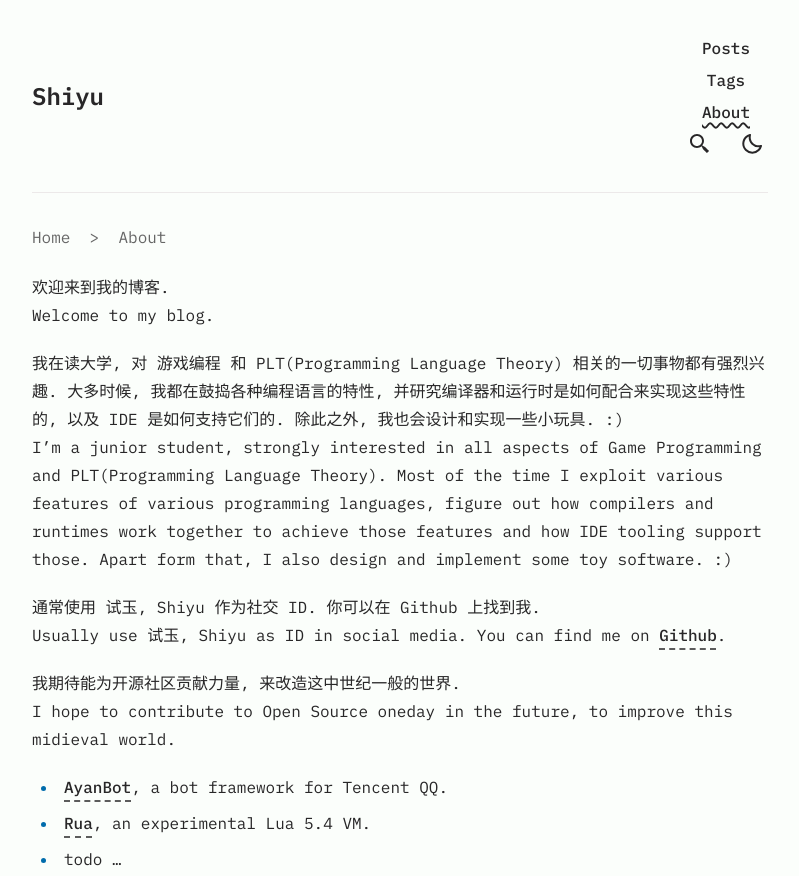
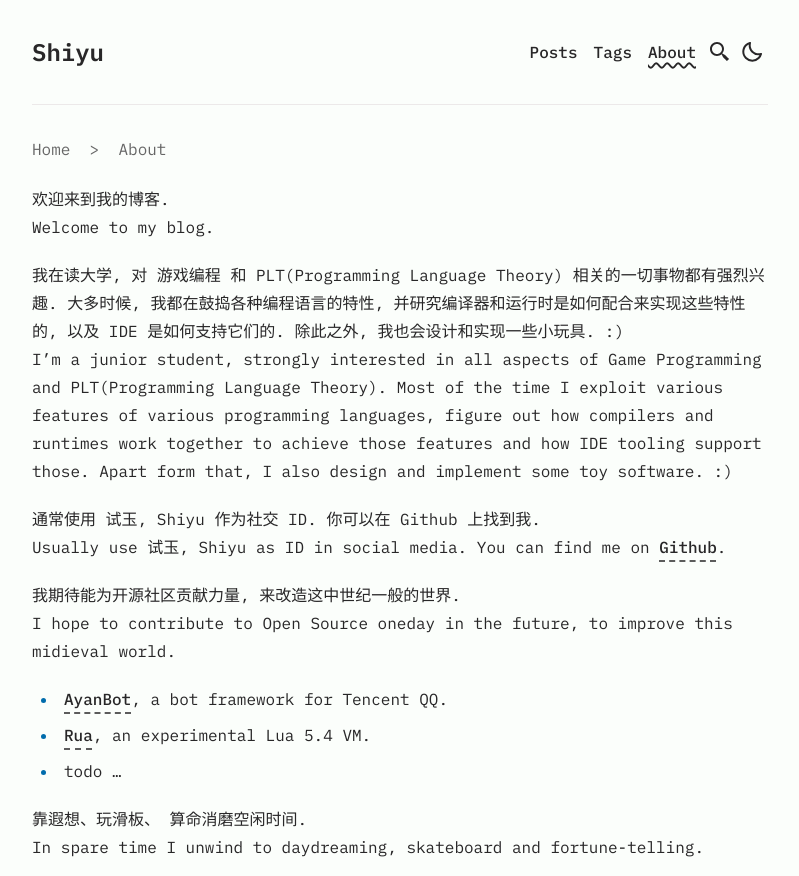
Before and after one commit to Guo-Shiyu/Guo-Shiyu.github.io, an Astro site: page /about in a window 1280 px wide. Shown: the top 876 px of the page, without its empty margins (240-1039 px from the left). Built offline with nearby package versions, Linux system fonts and the light colour scheme; Astro itself is replaced by a stand-in of ours.

Commit message:
fix(Header): fix conponent about header not aligned.

```diff
--- a/src/components/Header.astro
+++ b/src/components/Header.astro
@@ -6,6 +6,7 @@ import LinkButton from "./LinkButton.astro";
 export interface Props {
   activeNav?: "posts" | "tags" | "about" | "search";
 }
+
 
 const { activeNav } = Astro.props;
 ---
@@ -55,7 +56,7 @@ const { activeNav } = Astro.props;
           </svg>
         </button>
 
-        <ul id="menu-items" class="display-none sm:flex">
+        <ul id="menu-items" class="display-none sm:flex flex-nowrap">
           <li>
             <a href="/posts" class={activeNav === "posts" ? "active" : ""}>
               Posts
@@ -139,9 +140,9 @@ const { activeNav } = Astro.props;
   nav {
     @apply flex w-full flex-col items-center sm:ml-2 sm:flex-row sm:justify-end sm:space-x-4 sm:py-0;
   }
-  nav ul {
+  /* nav ul {
     @apply mt-4 grid w-44 grid-cols-2 grid-rows-4 gap-x-2 gap-y-2 sm:ml-0 sm:mt-0 sm:w-auto sm:gap-x-5 sm:gap-y-0;
-  }
+  } */
   nav ul li {
     @apply col-span-2 flex items-center justify-center;
   }
```
